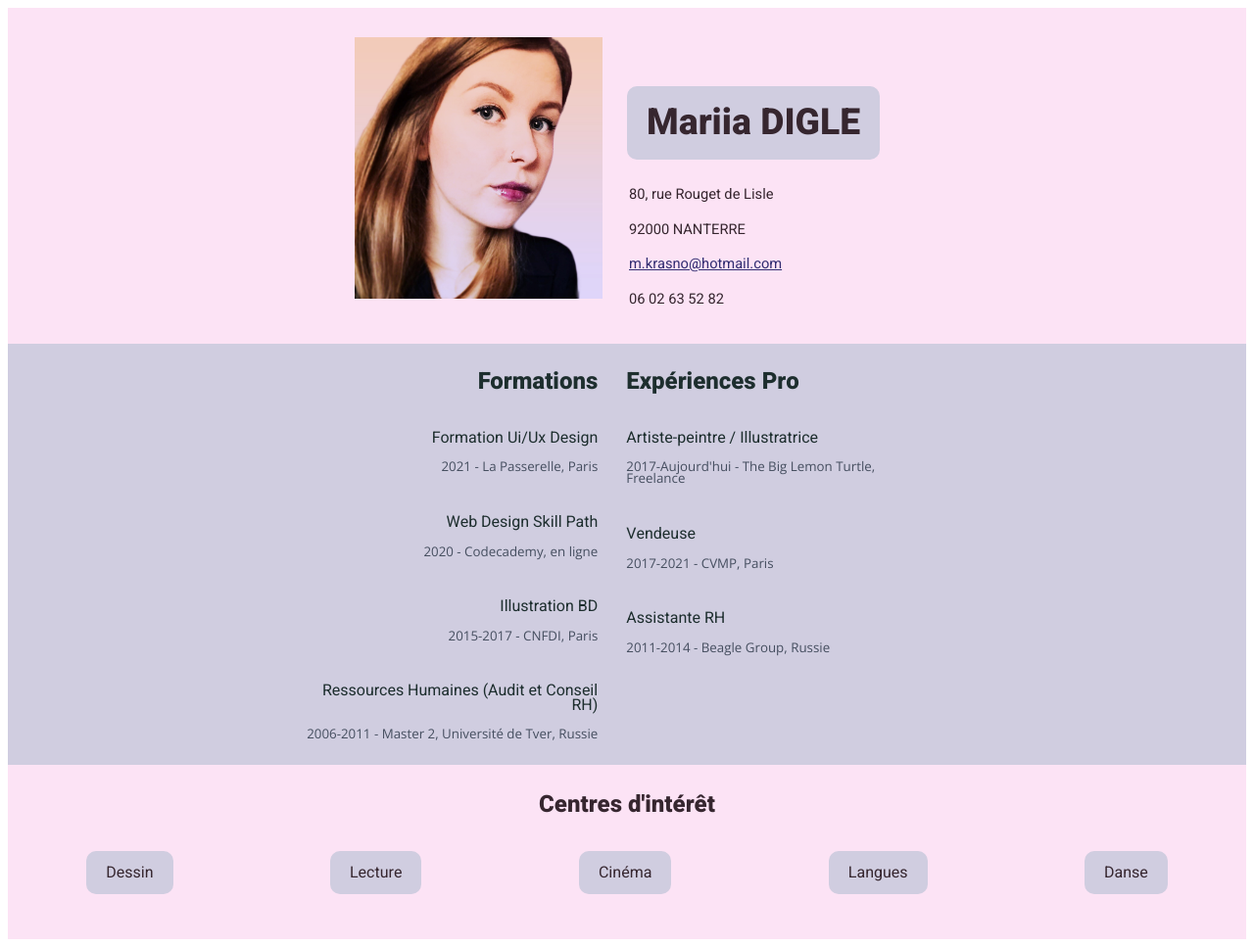
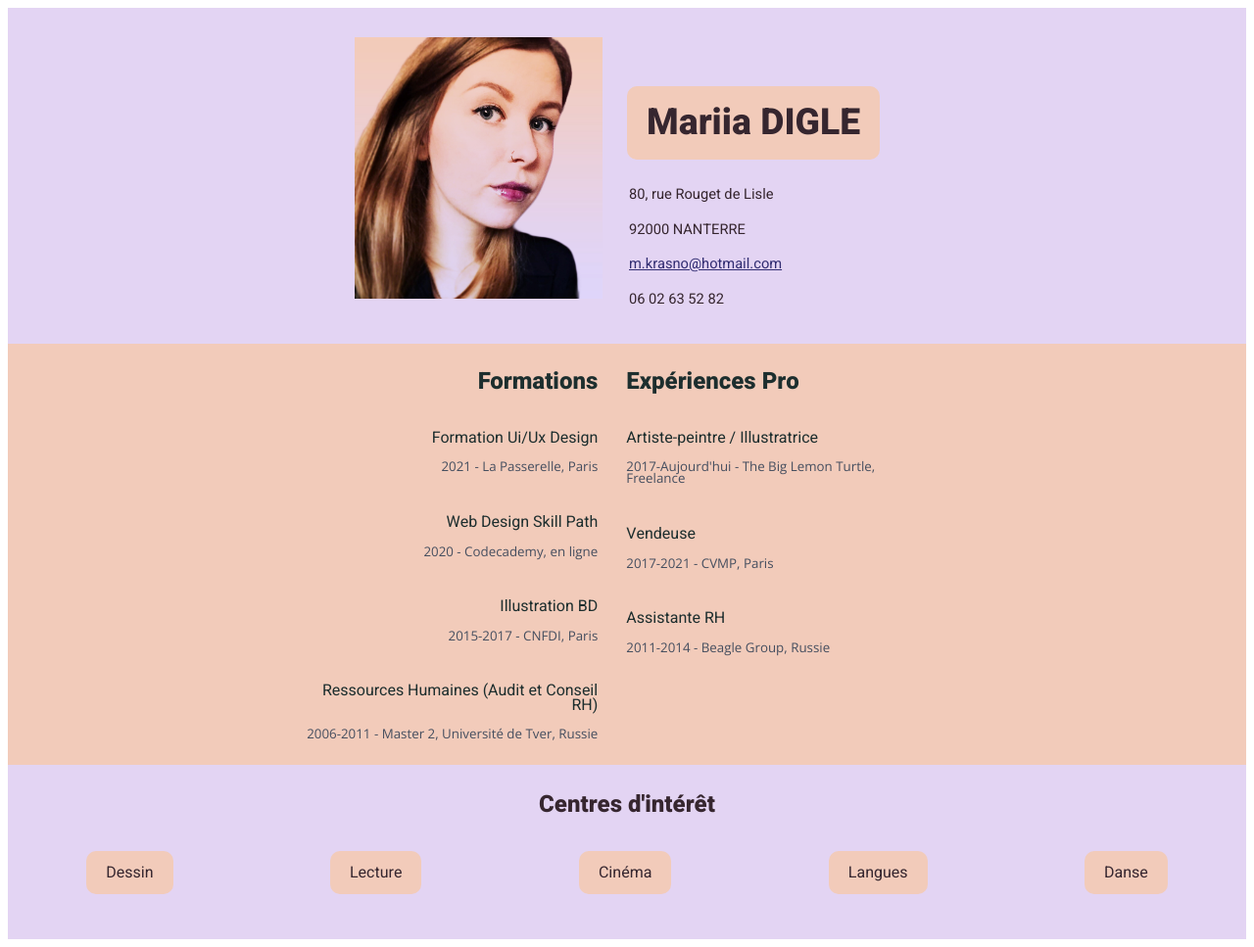
Before and after one commit to matreshkita/cv_passerelle, a plain HTML site: page index.html in a window 1280 px wide. Shown: the whole page at 98% size. Drawn offline with nearby package versions, Linux system fonts and the light colour scheme.

Commit message:
bg color

```diff
--- a/styles.css
+++ b/styles.css
@@ -1,13 +1,13 @@
         .header {
-            background-color: #FCE3F5;
+            background-color: #e3d4f3;
         }
 
         .cv {
-            background-color: #d0cde0;
+            background-color: #f2cbba;
         }
 
         footer {
-            background-color: #FCE3F5;
+            background-color: #e3d4f3;
             text-align: center;
             padding-top: 3px;
             padding-bottom: 30px;
@@ -26,7 +26,7 @@
             font-weight: 800;
             font-size: 28pt;
             color: rgb(54, 38, 47);
-            background: #d0cde0;
+            background: #f2cbba;
             padding: 10px 20px;
             border-radius: 10px;
         }
@@ -123,7 +123,7 @@
             font-size: 12pt;
             color: rgb(54, 38, 47);
             list-style-type: none;
-            background: #d0cde0;
+            background: #f2cbba;
             padding: 10px 20px;
             border-radius: 10px;
         }
```
